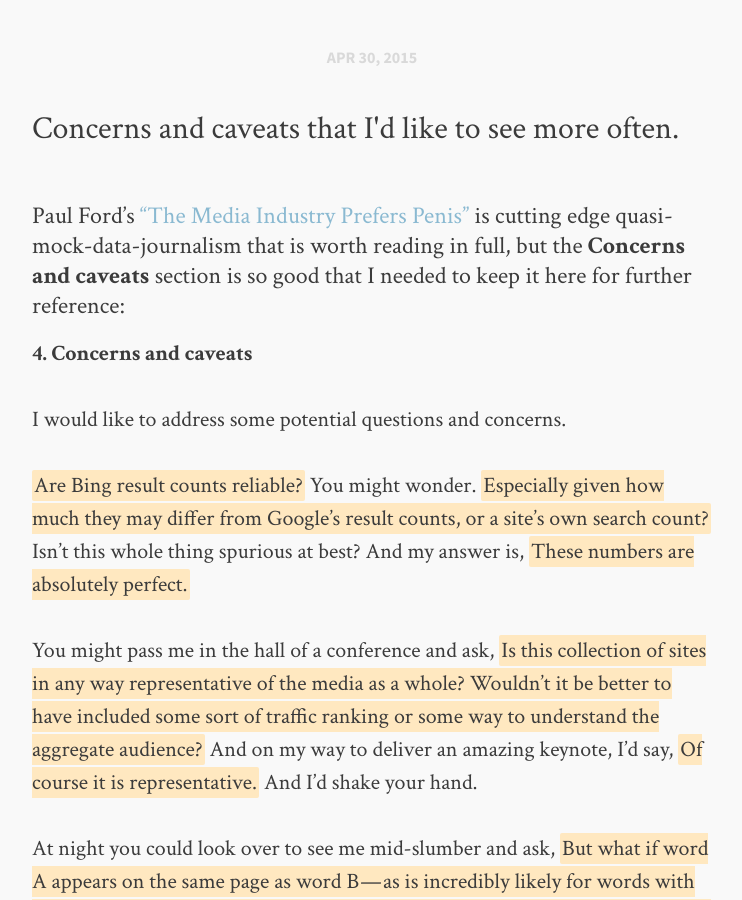
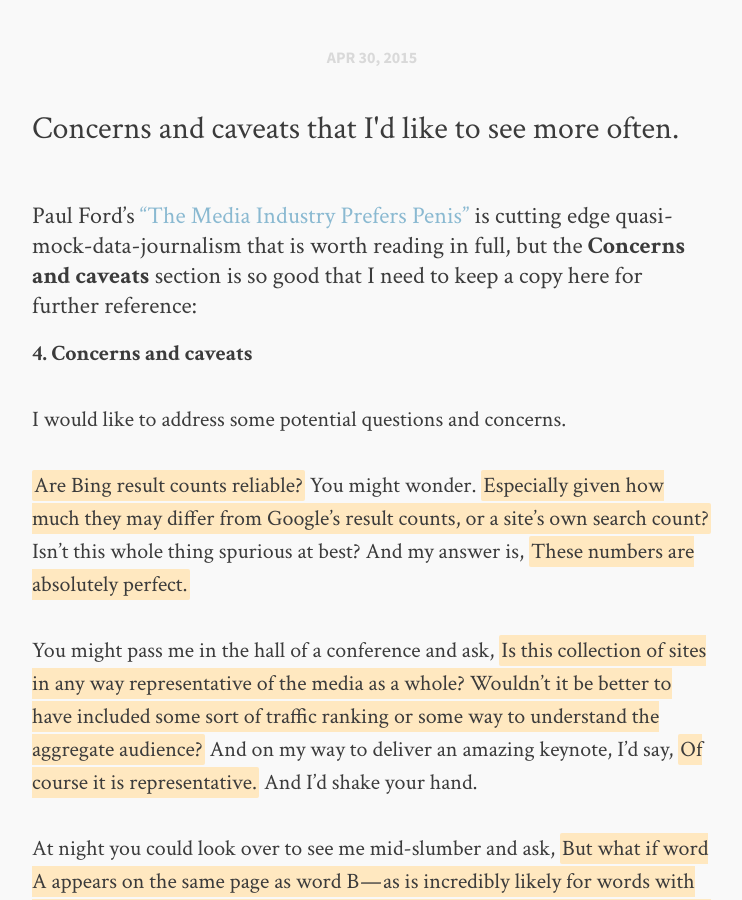
Before and after one commit to rebeccawilliams/rebeccawilliams.us, a Jekyll site: the page built from _posts/2015-04-30-Concernsandcaveats.md, in a window 1280 px wide and 900 px high, scrolled down 694 px. Shown: the whole window, without its empty margins (268-1010 px from the left). Built offline with Jekyll 4.4.1, drawn with Linux system fonts in a browser that asks for light colours; comment, search, counter and statistics services are not loaded.

Commit message:
Update 2015-04-30-Concernsandcaveats.md

```diff
--- a/_posts/2015-04-30-Concernsandcaveats.md
+++ b/_posts/2015-04-30-Concernsandcaveats.md
@@ -6,7 +6,7 @@ categories: articles
 date: 2015-04-30
 ---
 
-#### Paul Ford's ["The Media Industry Prefers Penis"](https://medium.com/message/the-words-the-media-industry-prefers-5d33e5b021e0) is cutting edge quasi-mock-data-journalism that is worth reading in full, but the **Concerns and caveats** section is so good that I needed to keep it here for further reference:
+#### Paul Ford's ["The Media Industry Prefers Penis"](https://medium.com/message/the-words-the-media-industry-prefers-5d33e5b021e0) is cutting edge quasi-mock-data-journalism that is worth reading in full, but the **Concerns and caveats** section is so good that I need to keep a copy here for further reference:
 
 
 **4. Concerns and caveats**
```
